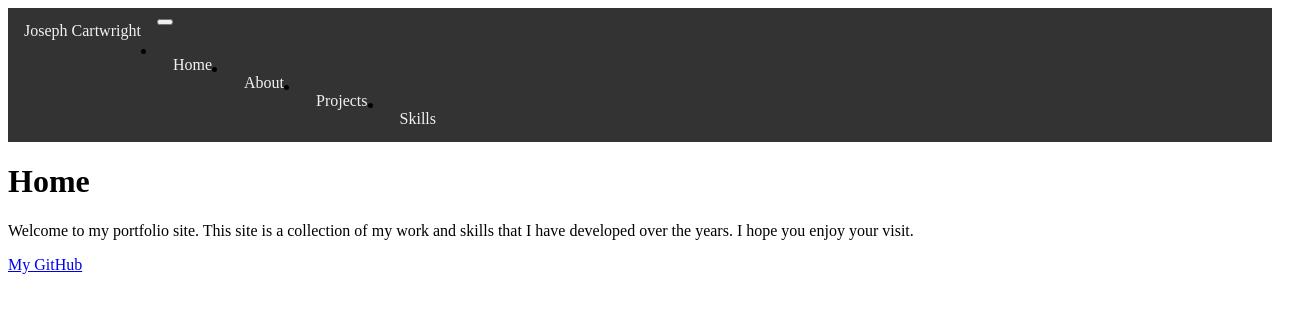
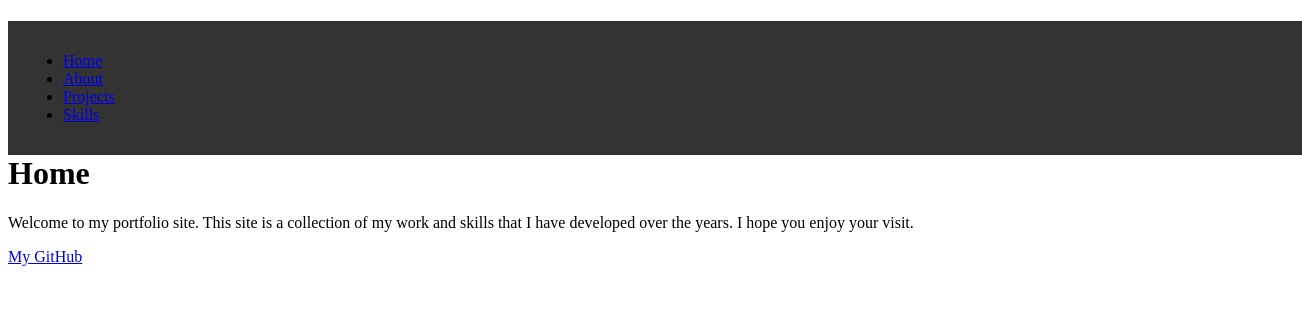
Before and after one commit to drifterjaxx/drifterjaxx.github.io, a plain HTML site: page index.html in a window 1280 px wide. Shown: the whole page, 1302 px wide, since content can reach past the window. Drawn offline with Linux system fonts and the light colour scheme.

Commit message:
more nav work

```diff
--- a/index.html
+++ b/index.html
@@ -9,29 +9,13 @@
 </head>
 <body>
 	<header>
-		<nav class="navbar navbar-expand-lg bg-body-tertiary">
-			<div class="container-fluid">
-				<a class="navbar-brand" href="#">Joseph Cartwright</a>
-				<button class="navbar-toggler" type="button" data-bs-toggle="collapse" data-bs-target="#navbarNav" aria-controls="navbarNav" aria-expanded="false" aria-label="Toggle navigation">
-					<span class="navbar-toggler-icon"></span>
-				</button>
-				<div class="collapse navbar-collapse" id="navbarNav">
-					<ul class="navbar-nav">
-						<li class="nav-item">
-							<a class="nav-link active" aria-current="page" href="index.html">Home</a>
-						</li>
-						<li class="nav-item">
-							<a class="nav-link" href="about.html">About</a>
-						</li>
-						<li class="nav-item">
-							<a class="nav-link" href="projects.html">Projects</a>
-						</li>
-						<li class="nav-item">
-							<a class="nav-link" href="skills.html">Skills</a>
-						</li>
-					</ul>
-				</div>
-			</div>
+		<nav>
+			<ul>
+				<li><a href="index.html">Home</a></li>
+				<li><a href="about.html">About</a></li>
+				<li><a href="projects.html">Projects</a></li>
+				<li><a href="skills.html">Skills</a></li>
+			</ul>
 		</nav>
 	</header>
 	<main>
--- a/style.css
+++ b/style.css
@@ -1,20 +1,11 @@
 /*This is the style sheet for the website*/
 
-.navbar {
-    background-color: #333;
-    overflow: hidden;
+/*Styling for the navigation to float at the top of the page aligned to the left*/
+nav {
+	float: left;
+	width: 100%;
+	background-color: #333;
+	padding: 15px;
+	margin: 0;
+	list-style-type: none;
 }
-
-.navbar a {
-    float: left;
-    display: block;
-    color: #f2f2f2;
-    text-align: center;
-    padding: 14px 16px;
-    text-decoration: none;
-}
-
-.navbar a:hover {
-    background-color: #ddd;
-    color: black;
-}
```
